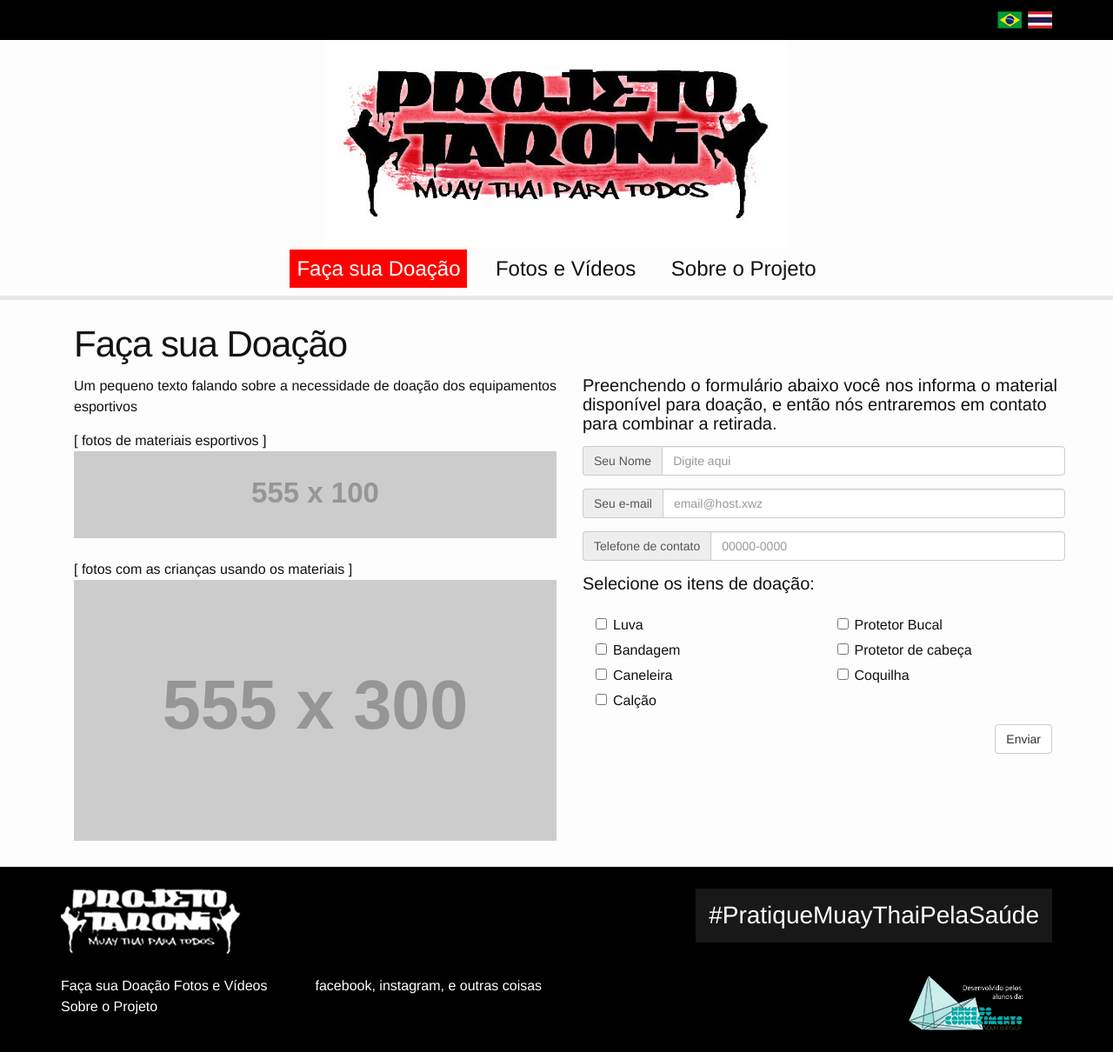
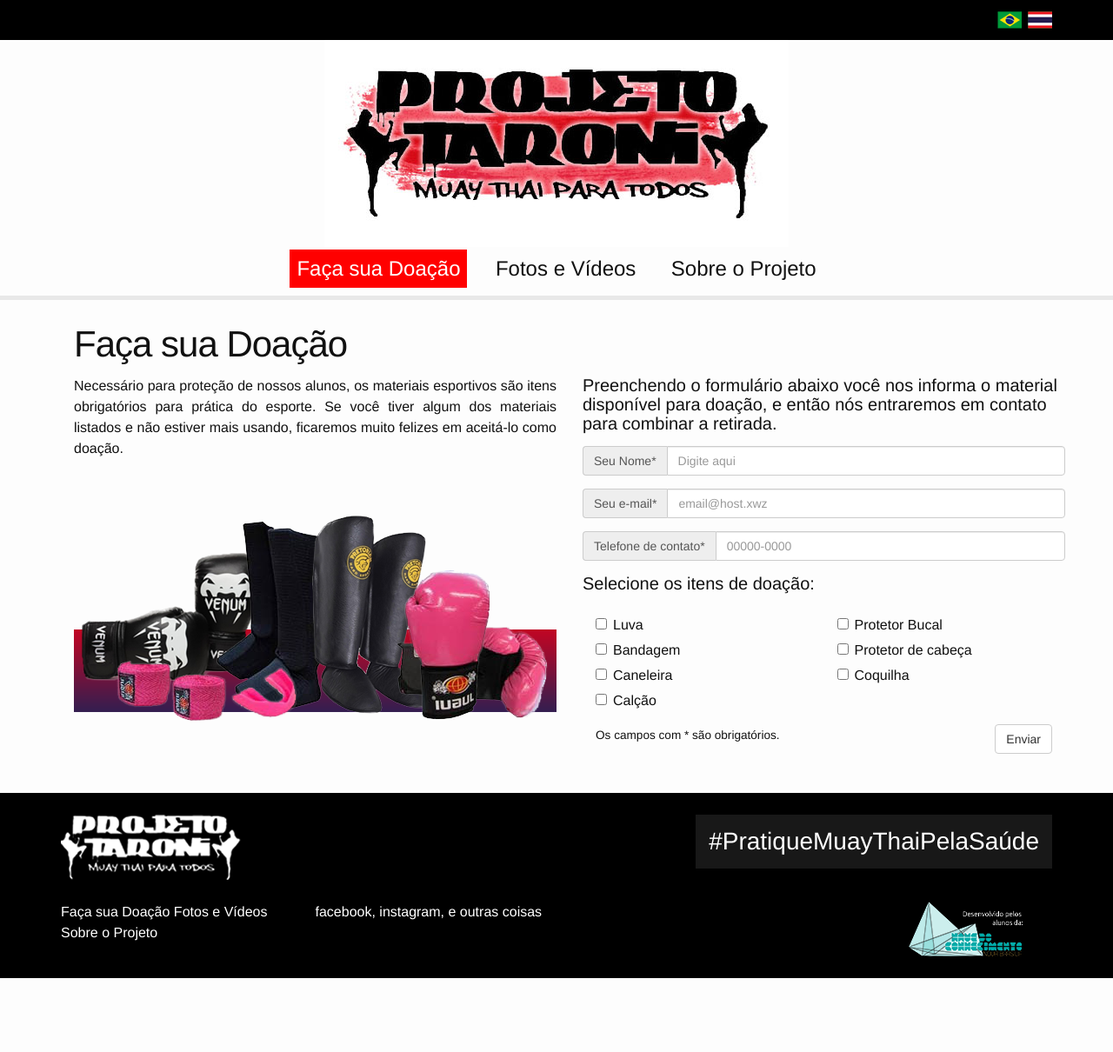
Before and after one commit to felipefernandes/projetotaroni, a Jekyll site: the page built from doacoes/index.html, in a window 1280 px wide. Shown: the whole page at 87% size. Built offline with Jekyll 4.4.1, drawn with Linux system fonts in a browser that asks for light colours; after the commit the page ends 1125 px from its top, so only the background shows below that.

Commit message:
Doações, + imagem

```diff
--- a/doacoes/index.html
+++ b/doacoes/index.html
@@ -13,15 +13,14 @@ permalink: /doacoes/
 
   <div class="row post-content">
     <div class="descricao col-lg-6 col-md-6">
-      <p>Um pequeno texto falando sobre a necessidade de doação dos equipamentos
-      esportivos</p>
+      <p>Necessário para proteção de nossos alunos, os materiais esportivos são
+      itens obrigatórios para prática do esporte. Se você tiver algum dos
+      materiais listados e não estiver mais usando, ficaremos muito felizes em
+      aceitá-lo como doação.</p>
 
       <div class="hidden-xs hidden-sm">
-        [ fotos de materiais esportivos ]<br>
-        <img src="http://www.placehold.it/555x100"><br><br>
-
-        [ fotos com as crianças usando os materiais ]<br>
-        <img src="http://www.placehold.it/555x300">
+        <p>&nbsp;</p>
+        <img src="{{ "/assets/images/materiais-esportivos.png" | prepend: site.baseurl }}">
       </div>
 
       <div class="visible-xs visible-sm">
@@ -37,7 +36,7 @@ permalink: /doacoes/
             novalidate="novalidate"
             ng-submit="onSubmit()">
         <div class="input-group form-group">
-          <span class="input-group-addon">Seu Nome</span>
+          <span class="input-group-addon">Seu Nome*</span>
           <input type="text"
                 class="form-control"
                 placeholder="Digite aqui"
@@ -46,7 +45,7 @@ permalink: /doacoes/
                 required="required">
         </div>
         <div class="input-group form-group">
-          <span class="input-group-addon">Seu e-mail</span>
+          <span class="input-group-addon">Seu e-mail*</span>
           <input type="email"
                  class="form-control"
                  placeholder="email@host.xwz"
@@ -55,7 +54,7 @@ permalink: /doacoes/
                  required="required">
         </div>
         <div class="input-group form-group">
-          <span class="input-group-addon">Telefone de contato</span>
+          <span class="input-group-addon">Telefone de contato*</span>
           <input type="text"
                  class="form-control"
                  placeholder="00000-0000"
@@ -122,6 +121,7 @@ permalink: /doacoes/
         </div><!-- col-lg-6 -->
 
         <div class="col-xs-12">
+          <small>Os campos com * são obrigatórios.</small>
           <div class="form-group pull-right">
             <button type="submit" class="btn btn-default">Enviar</button>
           </div>
```
Also changed, not shown: assets/images/materiais-esportivos.png (added), 2 other files.
